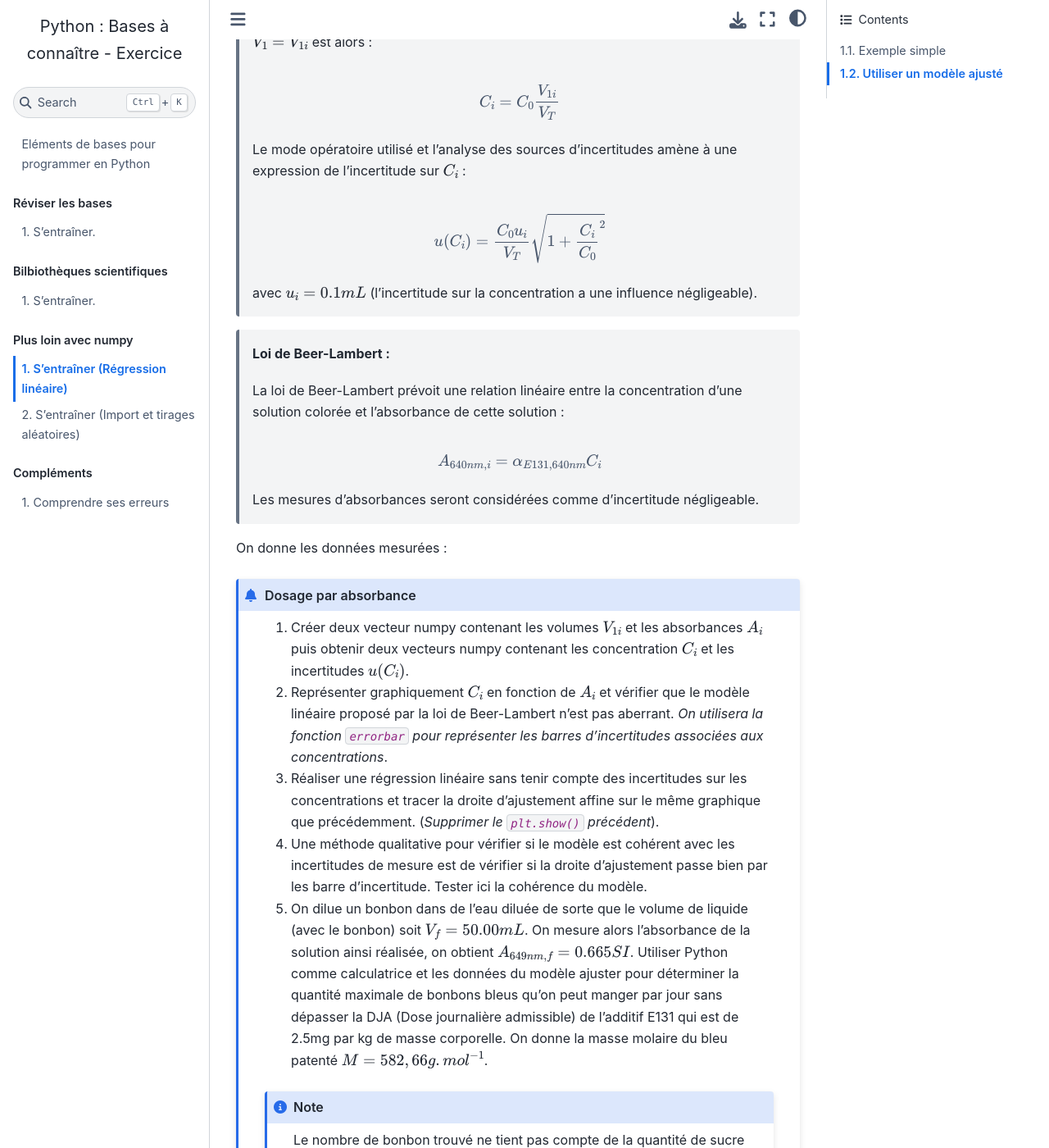
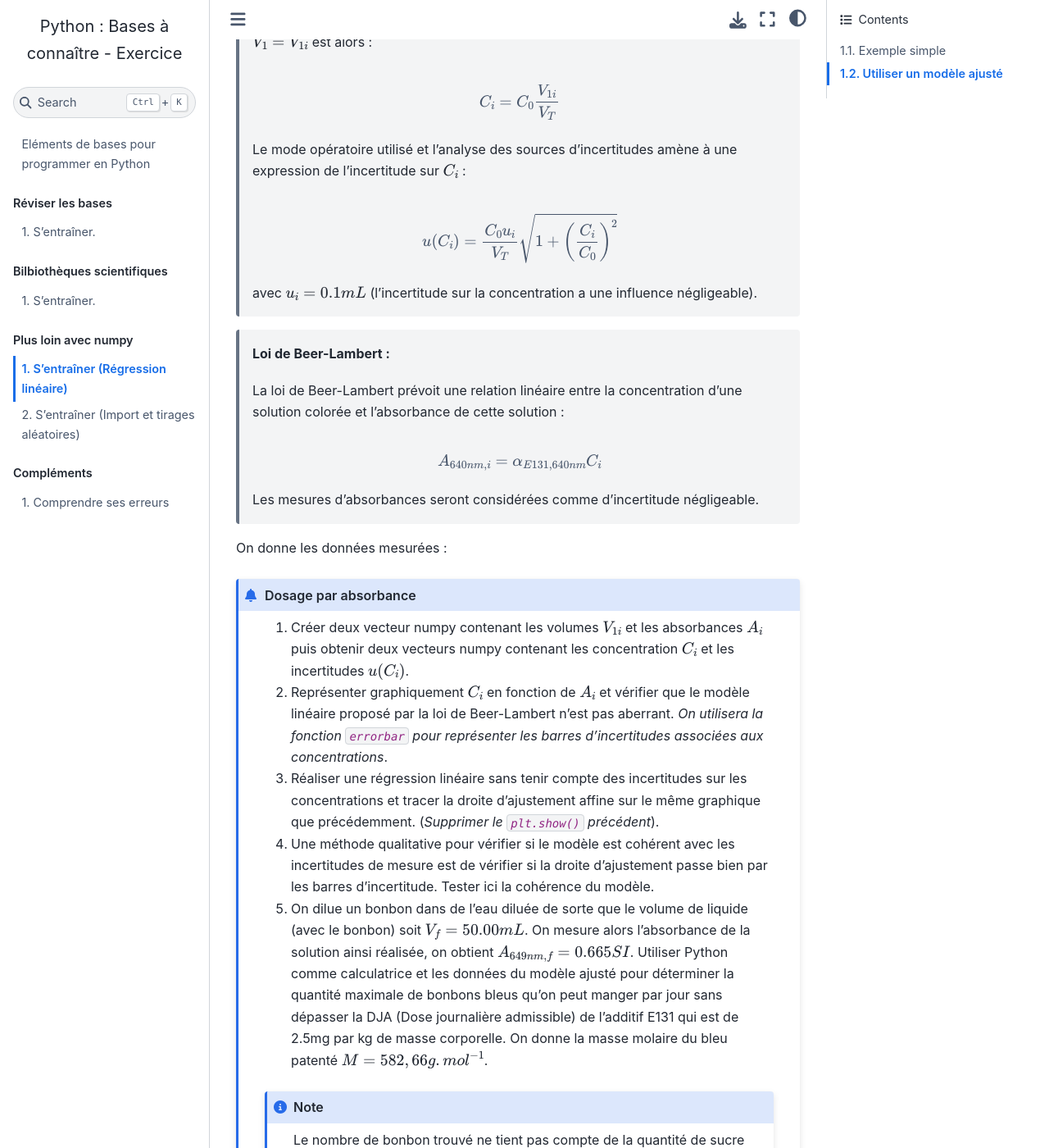
Before and after one commit to pcsi3physiquestan/intro_python_td_source, a Jupyter Book: the page built from notebook/exo_polyfit.md, in a window 1280 px wide and 1400 px high, scrolled down 1454 px. Shown: the whole window at 82% size. Built offline with Jupyter Book 1.0.4 settings and Sphinx 7.4.7 and the Sphinx Book theme 1.1.4, drawn with Linux system fonts in a browser that asks for light colours; some of the changed text lies outside the part shown.

Commit message:
Mise à jour des sources

`````diff
--- a/notebook/exo_polyfit.md
+++ b/notebook/exo_polyfit.md
@@ -49,12 +49,12 @@
 1. Représenter $\tau$ en fonction de R avec les croix d'incertitudes. On utilisera la fonction `errorbar`.
 2. Vérifier que le modèle attendu $\tau = RC$ est visuellement possible.
 3. Estimer la capacitance $C$ par régression linéaire puis représenter la droite d'ajustement affine.
-4. Une méthode qualitative pour vérifier si le modèle est cohérent avec les incertitudes de mesure est de vérifier si la droite d'ajustement passe bien par les barre d'incertitude. Tester ici la cohérence du modèle.
+4. Une méthode qualitative pour vérifier si le modèle est cohérent avec les incertitudes de mesure est de vérifier si la droite d'ajustement passe bien par les barres d'incertitude. Tester ici la cohérence du modèle.
 5. La relation étant linéaire, on peut aussi estimer $C$ comme la moyenne des rapport $\frac{\tau}{R}$. Estimer la capacitance de cette manière et vérifier qu'on obtient le même ordre de grandeur.
 ```{tip}
 On rappelle la fonction pour tracer des points de mesures avec des barres d'erreurs :
 
-`errorbar(x, y, yerr=inc_y, options...)`
+`errorbar(x, y, xerr=inc_x, yerr=inc_y, options...)`
 
 ```
 ````
@@ -149,7 +150,7 @@
 >
 > Le mode opératoire utilisé et l'analyse des sources d'incertitudes amène à une expression de l'incertitude sur $C_i$ :
 >
-> $$u(C_i) = \frac{C_0 u_i}{V_T} \sqrt{1 + {\frac{C_i}{C_0}}^2}$$
+> $$u(C_i) = \frac{C_0 u_i}{V_T} \sqrt{1 + {\left (\frac{C_i}{C_0}\right )}^2}$$
 > avec $u_i = 0.1 mL$ (l'incertitude sur la concentration a une influence négligeable).
 
 > __Loi de Beer-Lambert :__
@@ -184,8 +185,8 @@
 1. Créer deux vecteur numpy contenant les volumes $V_{1i}$ et les absorbances $A_i$ puis obtenir deux vecteurs numpy contenant les concentration $C_i$ et les incertitudes $u(C_i)$.
 2. Représenter graphiquement $C_i$ en fonction de $A_i$ et vérifier que le modèle linéaire proposé par la loi de Beer-Lambert n'est pas aberrant. _On utilisera la fonction `errorbar` pour représenter les barres d'incertitudes associées aux concentrations_.
 3. Réaliser une régression linéaire sans tenir compte des incertitudes sur les concentrations et tracer la droite d'ajustement affine sur le même graphique que précédemment. (_Supprimer le `plt.show()` précédent_).
-4. Une méthode qualitative pour vérifier si le modèle est cohérent avec les incertitudes de mesure est de vérifier si la droite d'ajustement passe bien par les barre d'incertitude. Tester ici la cohérence du modèle.
-5. On dilue un bonbon dans de l'eau diluée de sorte que le volume de liquide (avec le bonbon) soit $V_f = 50.00 mL$. On mesure alors l'absorbance de la solution ainsi réalisée, on obtient $A_{649nm, f} = 0.665 SI$. Utiliser Python comme calculatrice et les données du modèle ajuster pour déterminer la quantité maximale de bonbons bleus qu'on peut manger par jour sans dépasser la DJA (Dose journalière admissible) de l'additif E131 qui est de 2.5mg par kg de masse corporelle. On donne la masse molaire du bleu patenté $M = 582,66 g.mol^{-1}$.
+4. Une méthode qualitative pour vérifier si le modèle est cohérent avec les incertitudes de mesure est de vérifier si la droite d'ajustement passe bien par les barres d'incertitude. Tester ici la cohérence du modèle.
+5. On dilue un bonbon dans de l'eau diluée de sorte que le volume de liquide (avec le bonbon) soit $V_f = 50.00 mL$. On mesure alors l'absorbance de la solution ainsi réalisée, on obtient $A_{649nm, f} = 0.665 SI$. Utiliser Python comme calculatrice et les données du modèle ajusté pour déterminer la quantité maximale de bonbons bleus qu'on peut manger par jour sans dépasser la DJA (Dose journalière admissible) de l'additif E131 qui est de 2.5mg par kg de masse corporelle. On donne la masse molaire du bleu patenté $M = 582,66 g.mol^{-1}$.
 
 ```{note}
 Le nombre de bonbon trouvé ne tient pas compte de la quantité de sucre ingurgitée...
`````
Also changed, not shown: other parts of notebook/exo_polyfit.md (+1 -0 lines).
